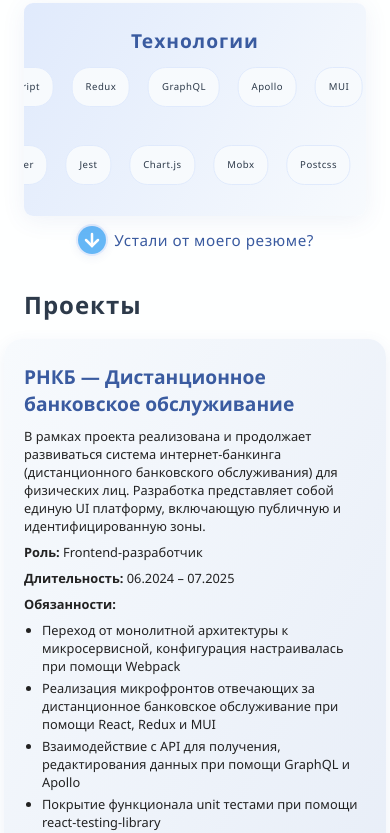
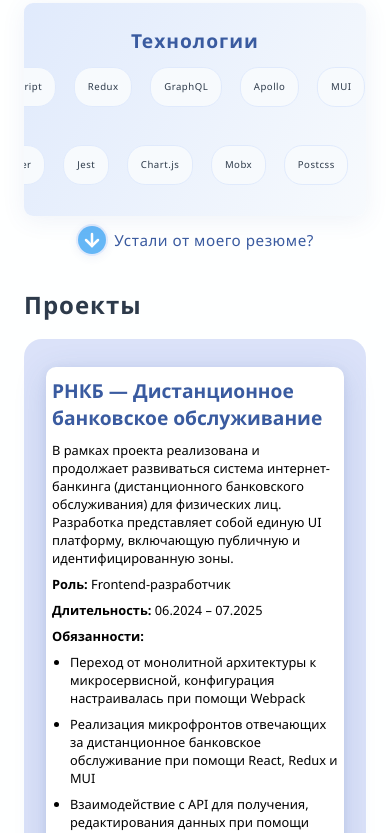
Before and after one commit to VsevolodEpihin/visite-site, a React (Create React App) app: page / in a window 390 px wide. Shown: the part 1156-1989 px from the top of the page. Built offline with nearby package versions, Linux system fonts and the light colour scheme.

Commit message:
added container for prodect-section

```diff
--- a/src/App.css
+++ b/src/App.css
@@ -85,14 +85,18 @@ section h2 {
 }
 
 @media (max-width: 920px) {
-  .project-card h3 {
+  .project-card-outer h3 {
     margin-top: 0;
     color: #3a5ba0;
     font-size: 1.2rem;
     margin-bottom: 10px;
   }
 
-  .project-card p {
+  .project-card-outer p {
+    margin: 8px 0;
+    font-size: .8rem;
+  }
+  .item-project {
     margin: 8px 0;
     font-size: .8rem;
   }
@@ -199,6 +203,37 @@ section h2 {
   transform: translateY(0);
 }
 
+.project-card-outer {
+  background: #fff;
+  border-radius: 18px;
+  box-shadow: 0 8px 32px rgba(58, 91, 160, 0.18), 0 1.5px 8px rgba(58, 91, 160, 0.10);
+  padding: 22px 22px 16px 22px;
+  margin: 14px 0;
+  position: relative;
+  z-index: 1;
+  transition: box-shadow 0.22s, transform 0.18s;
+}
+
+.project-card-container {
+  background: rgba(181, 195, 243, 0.483);
+  border-radius: 18px;
+  padding: 14px 22px 14px 22px;
+}
+
+#tech,
+#projects,
+#gists {
+  scroll-margin-top: 70px; /* высота твоей шапки + небольшой запас */
+}
+
+@media (max-width: 640px) {
+  .project-card-outer {
+    padding: 10px 6px 8px 6px;
+    border-radius: 10px;
+    margin-bottom: 12px;
+  }
+}
+
 @media(max-width: 520px) {
   .section-animate h2{
     font-size: 1.5rem;
--- a/src/components/Projects.tsx
+++ b/src/components/Projects.tsx
@@ -87,7 +87,7 @@ const renderListOrText = (data: string | string[]) => {
     return (
       <ul style={{ margin: "8px 0 8px 18px", padding: 0 }}>
         {data.map((item, idx) => (
-          <li key={idx} style={{ marginBottom: 4 }}>
+          <li className="item-project" key={idx} style={{ marginBottom: 4 }}>
             {item}
           </li>
         ))}
@@ -121,8 +121,9 @@ const Projects: React.FC = () => {
       <h2>Проекты</h2>
       <div className="projects">
         {projects.map((p, i) => (
+          <div className="project-card-container">
             <div
-            className="project-card"
+            className="project-card-outer"
             key={i}
             style={{ transitionDelay: visible ? `${0.2 + i * 0.15}s` : "0s" }}
             >
@@ -149,6 +150,7 @@ const Projects: React.FC = () => {
                 <strong>Команда:</strong> {p.team}
               </p>
             </div>
+          </div>
         ))}
       </div>
     </section>
```
Lines whose indentation alone changed are shown as unchanged.
